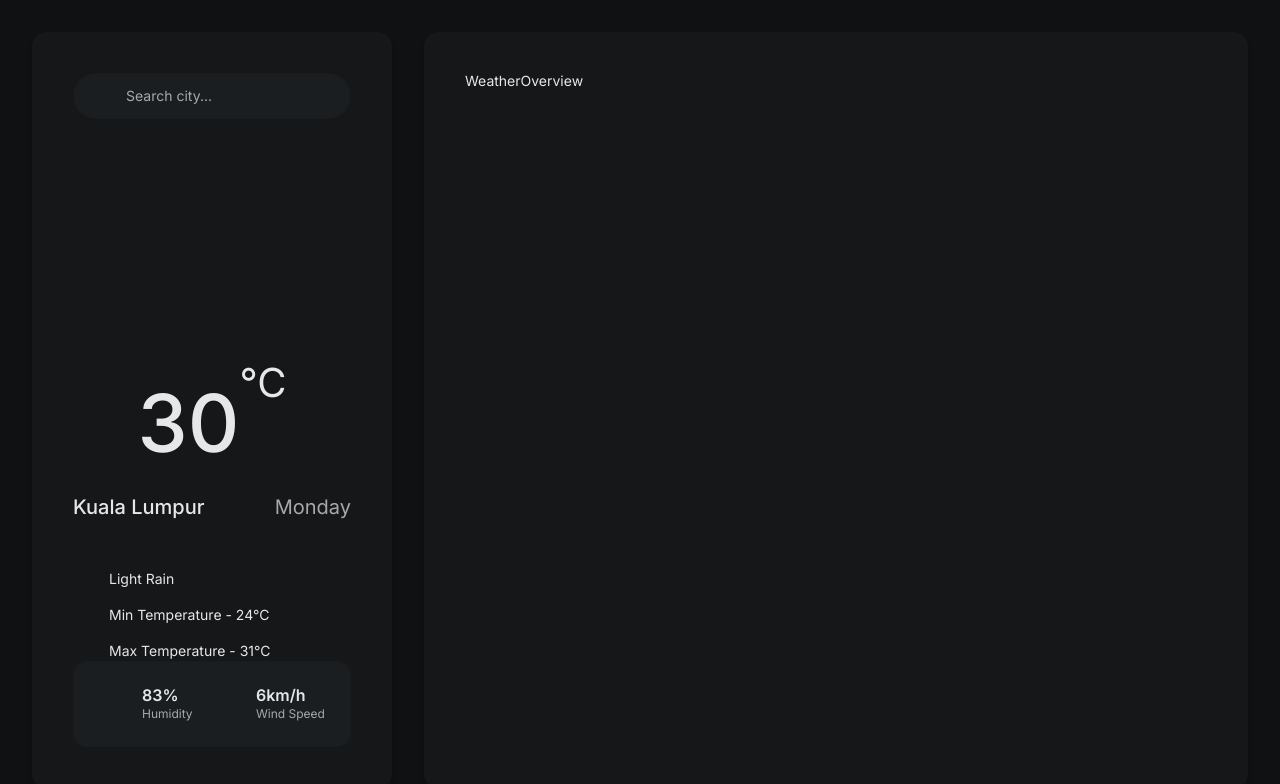
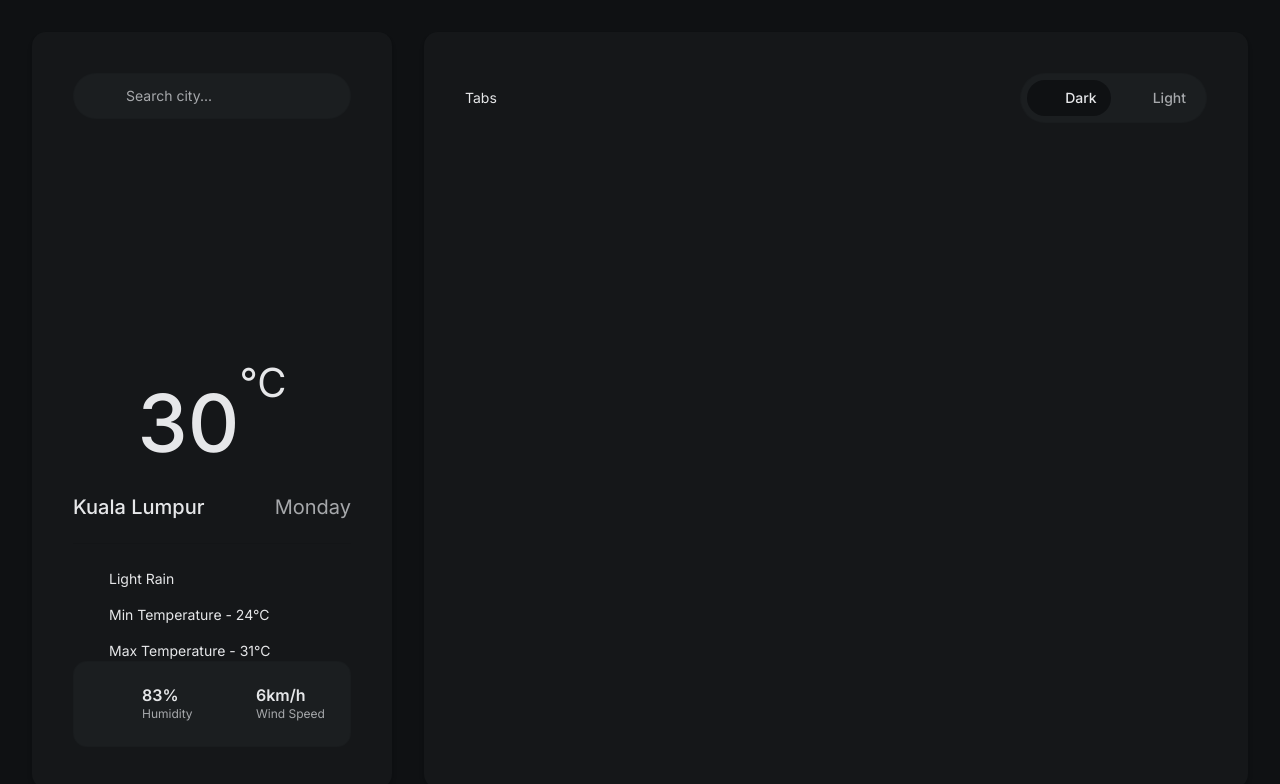
Before and after one commit to shuanvita/weather-dashboard, a Vue app: page / in a window 1280 px wide. Shown: the top 784 px of the page. Built offline with nearby package versions, Linux system fonts and the light colour scheme.

Commit message:
Добавил компонент ThemeSwitcher для переключения темы

```diff
--- a/src/app/styles/main.css
+++ b/src/app/styles/main.css
@@ -20,12 +20,13 @@
 /* TODO поменять значения для светлой темы */
 @layer base {
   :root[data-theme="light"] {
-    --color-main: #0F1113;
-    --color-secondary: #151719;
-    --color-card: #1B1E20;
-    --color-fg: #E6E7E9;
-    --color-fg-muted: #A6A8AB;
+    --color-main: #F3F5F7;
+    --color-secondary: #FFFFFF;
+    --color-card: #FFFFFF;
+    --color-fg: #15171A;
+    --color-fg-muted: #7A838F;
     --color-accent: #6EE7B7;
+    --color-stroke: #DDE3E8;
   }
 }
 
--- /dev/null
+++ b/src/features/ThemeSwitcher/index.ts
@@ -0,0 +1,2 @@
+export { default as ThemeSwitcher } from './ui/ThemeSwitcher.vue'
+export { useThemeSwitcher } from './model/useThemeSwitcher'
--- /dev/null
+++ b/src/features/ThemeSwitcher/model/useThemeSwitcher.ts
@@ -0,0 +1,24 @@
+import { useDark } from '@vueuse/core'
+
+export type ThemeMode = 'dark' | 'light'
+
+export const useThemeSwitcher = () => {
+  const isDark = useDark({
+    selector: 'html',
+    attribute: 'data-theme',
+    valueDark: 'dark',
+    valueLight: 'light',
+    storageKey: 'theme',
+    initialValue: 'dark',
+  })
+
+  const toggleTheme = () => {
+    isDark.value = !isDark.value
+  }
+
+  const setTheme = (theme: ThemeMode) => {
+    isDark.value = theme === 'dark'
+  }
+
+  return { isDark, toggleTheme, setTheme }
+}
--- /dev/null
+++ b/src/features/ThemeSwitcher/ui/ThemeSwitcher.vue
@@ -0,0 +1,37 @@
+<script setup lang="ts">
+import { computed } from 'vue'
+import { type ThemeMode, useThemeSwitcher } from '@/features/ThemeSwitcher/model/useThemeSwitcher'
+import { VSvg } from '@/shared/ui/VSvg'
+
+const { isDark, setTheme } = useThemeSwitcher()
+
+const activeTheme = computed<ThemeMode>(() => (isDark.value ? 'dark' : 'light'))
+
+const options: ReadonlyArray<{ label: string; value: ThemeMode; icon: string }> = [
+  { label: 'Dark', value: 'dark', icon: 'moon' },
+  { label: 'Light', value: 'light', icon: 'sun' },
+]
+</script>
+
+<template>
+  <div
+    class="bg-card border-stroke flex h-12.5 items-center gap-1 rounded-full border p-1.5"
+    role="radiogroup"
+    aria-label="Theme switcher"
+  >
+    <button
+      v-for="option in options"
+      :key="option.value"
+      type="button"
+      class="focus-visible:ring-accent/60 flex h-full cursor-pointer items-center justify-center gap-2 rounded-full px-3.5 transition-colors duration-200 focus-visible:ring-2 focus-visible:outline-none"
+      :class="activeTheme === option.value ? 'bg-main text-fg' : 'text-fg-muted hover:text-fg'"
+      @click="setTheme(option.value)"
+      role="radio"
+      :aria-label="`${option.label} theme`"
+      :aria-checked="activeTheme === option.value"
+    >
+      <VSvg :icon="option.icon" />
+      <span class="font-medium">{{ option.label }}</span>
+    </button>
+  </div>
+</template>
--- a/src/widgets/WeatherOverview/ui/WeatherOverview.vue
+++ b/src/widgets/WeatherOverview/ui/WeatherOverview.vue
@@ -1,5 +1,12 @@
-<script setup lang="ts"></script>
+<script setup lang="ts">
+import { ThemeSwitcher } from '@/features/ThemeSwitcher'
+</script>
 
 <template>
-  <div>WeatherOverview</div>
+  <div>
+    <div class="flex items-center justify-between">
+      <div>Tabs</div>
+      <ThemeSwitcher />
+    </div>
+  </div>
 </template>
```
Also changed, not shown: public/svg/moon.svg (added), public/svg/sun.svg (added).
